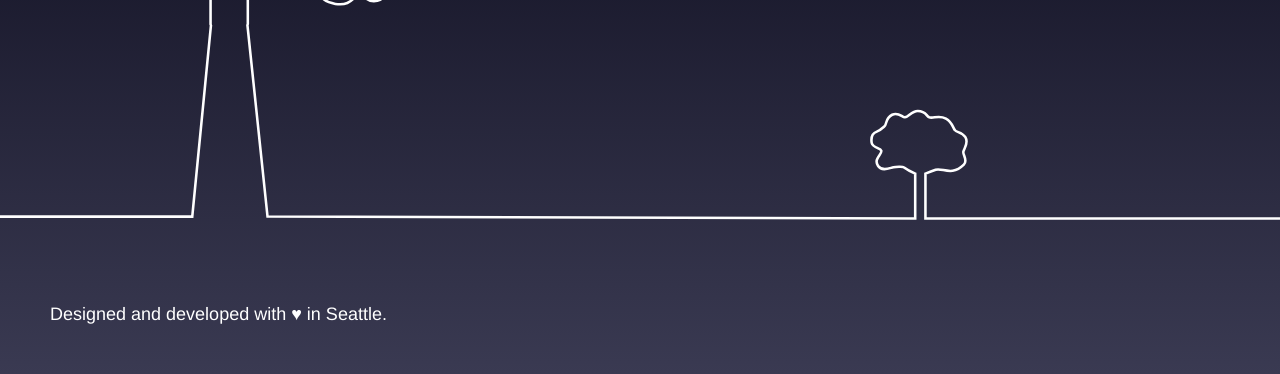
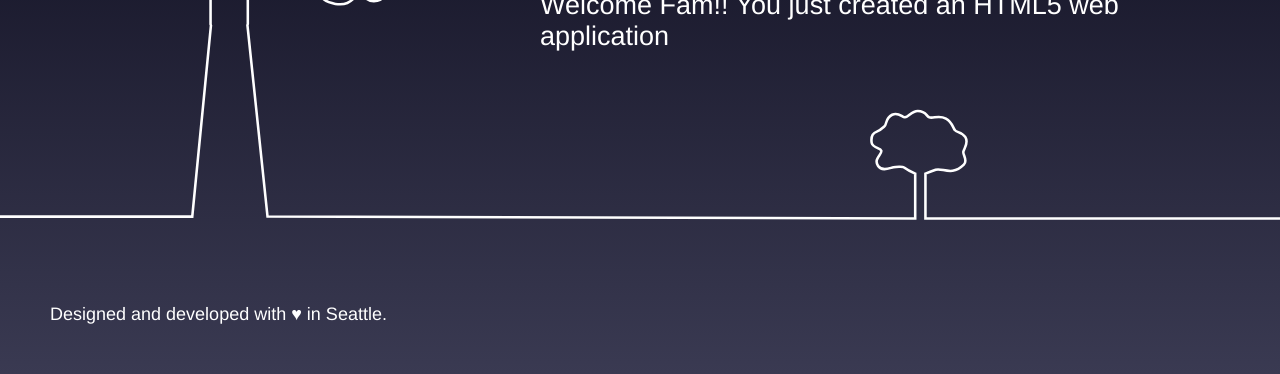
Before and after one commit to shouryareddyk/demoProject, a plain HTML site: page webpage/index.html in a window 1280 px wide. Shown: the part 426-800 px from the top of the page. Drawn offline with Linux system fonts and the light colour scheme.

Commit message:
Updated Index.html
Made changes in the h2 tag Description

```diff
--- a/webpage/index.html
+++ b/webpage/index.html
@@ -59,7 +59,7 @@
             <a class="twitter-link" href="https://twitter.com/home/?status=I%20created%20a%20project%20with%20AWS%20CodeStar!%20%23AWS%20%23AWSCodeStar%20https%3A%2F%2Faws.amazon.com%2Fcodestar"><img src="img/tweet.svg" /></a>
             <div class="text">
                 <h1>Congratulations!</h1>
-                <h2>You just created an HTML5 web application</h2>
+                <h2>Welcome Fam!! You just created an HTML5 web application</h2>
             </div>
         </div>
     </div>
```
